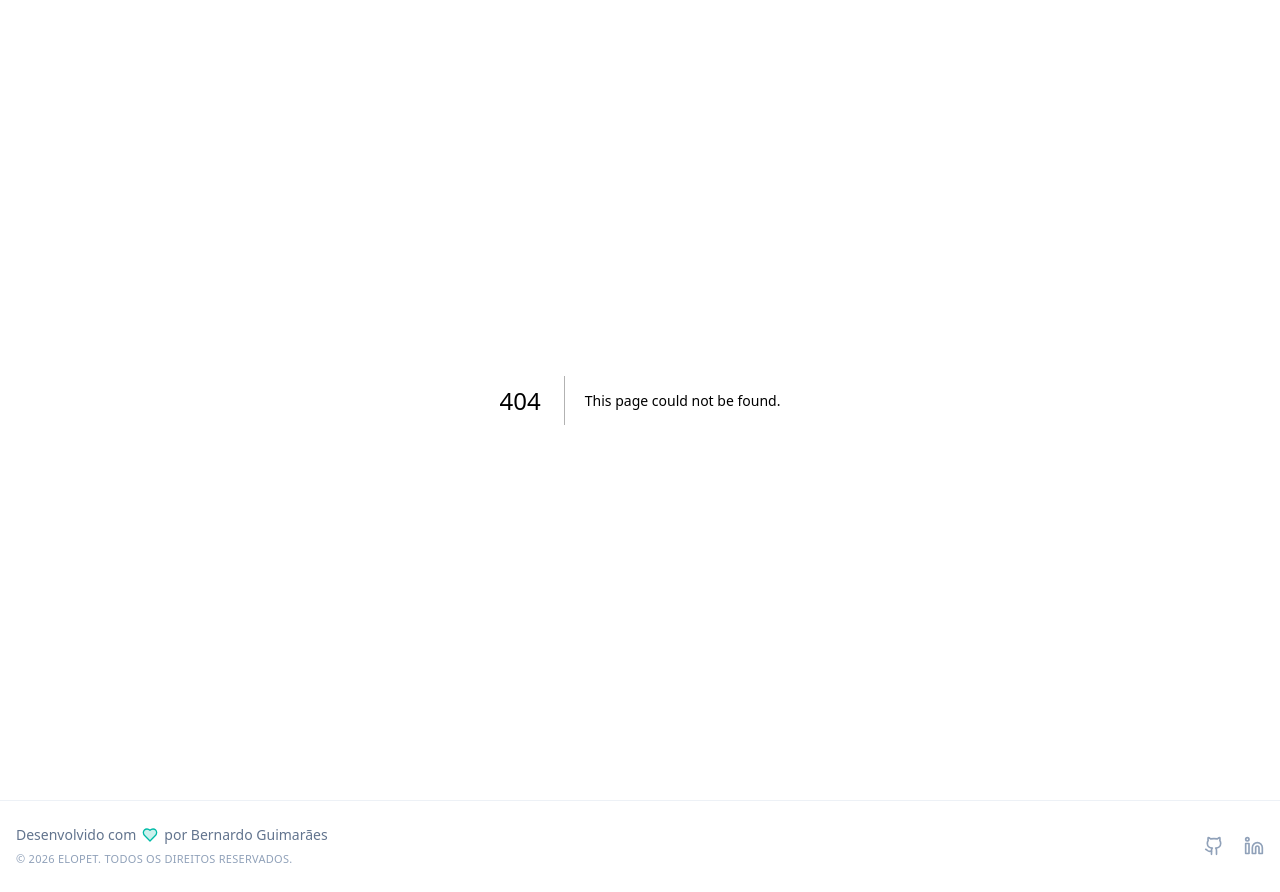
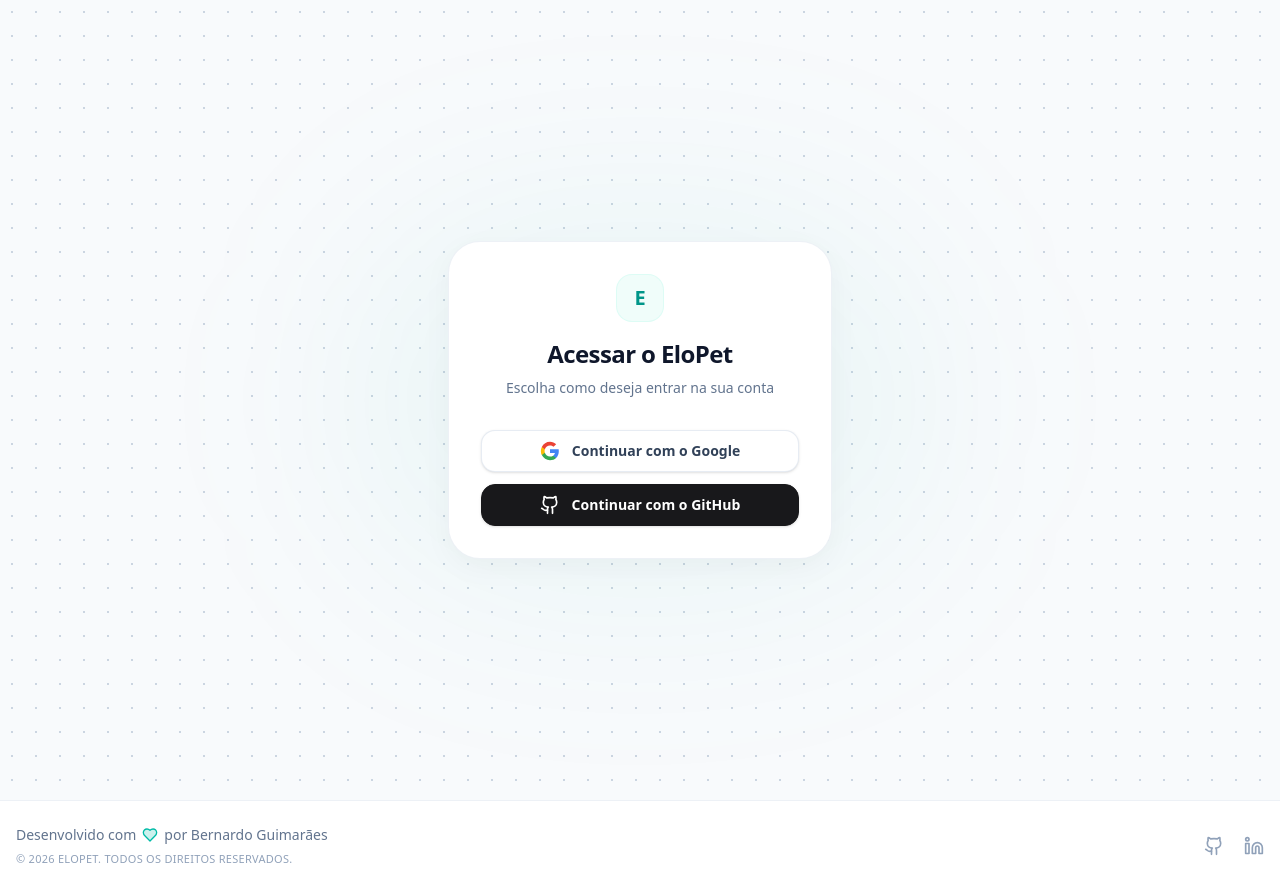
Before and after one commit to Bernardocfguimaraes/EloPet, a Next.js app: page /login in a window 1280 px wide. Before the commit this address had no page. Built offline with nearby package versions, Linux system fonts and the light colour scheme; no server answers.

Commit message:
Provider da Google autenticado

```diff
--- a/next.config.ts
+++ b/next.config.ts
@@ -16,6 +16,10 @@
         protocol: 'https',
         hostname: 'utfs.io',
       },
+      {
+        protocol: 'https',
+        hostname: 'lh3.googleusercontent.com',
+      },
     ],
   }
 };
--- a/src/app/dashboard/me/_actions/create-username.tsx
+++ b/src/app/dashboard/me/_actions/create-username.tsx
@@ -4,6 +4,7 @@
 import { auth } from "@/lib/auth"
 import { prisma } from "@/lib/prisma"
 import { createSlug } from "@/utils/create-slug"
+import { revalidatePath } from "next/cache"
 
 const createUsernameSchema = z.object({
     username:z.string().min(4, "O username precisa ter no mínimo 4 caracteres")
@@ -61,6 +62,8 @@
             }
         });
 
+        revalidatePath("/dashboard/me");
+
         return{
             data:slug,
             error: null
--- a/src/app/dashboard/me/_components/url.tsx
+++ b/src/app/dashboard/me/_components/url.tsx
@@ -1,9 +1,9 @@
 "use client"
 import { Button } from "@/components/ui/button";
 import { createUsername } from "../_actions/create-username";
-import { useState, useEffect } from "react";
+import { useState, useEffect, useRef } from "react";
 import Link from "next/link";
-import { Copy, ExternalLink, Check } from "lucide-react";
+import { Copy, ExternalLink, Check, Loader2 } from "lucide-react";
 
 interface UrlPreviewProps{
   username: string | null;
@@ -13,29 +13,41 @@
   const [error, setError] = useState<null | string>(null);
   const [username, setUsername] = useState(slug);
   const [isCopied, setIsCopied] = useState(false);
+  const [isPending, setIsPending] = useState(false);
   const [origin, setOrigin] = useState("");
+  const formRef = useRef<HTMLFormElement>(null);
 
   useEffect(() => {
     setOrigin(window.location.origin);
   }, []);
 
-  const baseUrl = origin || process.env.NEXT_PUBLIC_HOST_URL || "";
+  const baseUrl = origin || "";
 
-  async function submitAction(formData: FormData) {
+  async function handleSubmit(formData: FormData) {
+    setError(null);
+    setIsPending(true);
+
     const newUsername = formData.get("username") as string;
 
-    if(!newUsername) return;
+    if(!newUsername) {
+      setError("O nome não pode estar vazio");
+      setIsPending(false);
+      return;
+    }
 
+    try {
       const response = await createUsername({ username: newUsername });
 
       if (response.error){
         setError(response.error);
-      return;
+      } else if(response.data){
+        setUsername(response.data);
+        formRef.current?.reset();
       }
-
-    if(response.data){
-      setUsername(response.data);
-      setError(null);
+    } catch (e) {
+      setError("Erro ao salvar. Tente novamente.");
+    } finally {
+      setIsPending(false);
     }
   }
 
@@ -47,10 +59,10 @@
 
   if(username){
     return(
-      <div className="flex flex-col sm:flex-row items-center justify-between gap-4 w-full">
+      <div className="flex flex-col sm:flex-row items-center justify-between gap-4 w-full animate-in fade-in duration-500">
         <div className="flex flex-col sm:flex-row items-center gap-3 w-full overflow-hidden">
           <span className="text-sm font-semibold text-slate-700 whitespace-nowrap">Sua URL:</span>
-          <div className="flex-1 w-full bg-slate-50 border border-slate-200 rounded-lg px-3 py-2 text-sm text-slate-600 flex items-center overflow-hidden shadow-inner">
+          <div className="flex-1 w-full bg-slate-50 border border-slate-200 rounded-lg px-3 py-2 text-sm text-slate-600 flex items-center overflow-hidden shadow-inner font-mono">
              <span className="truncate">{baseUrl}/creator/{username}</span>
           </div>
         </div>
@@ -61,7 +73,7 @@
             variant="outline"
             className="flex-1 sm:flex-none bg-white hover:border-teal-300 hover:text-teal-600 text-zinc-950 h-10 px-4 transition-all shadow-sm"
           >
-            {isCopied ? <Check className="w-4 h-4" /> : <Copy className="w-4 h-4" />}
+            {isCopied ? <Check className="w-4 h-4 text-teal-600" /> : <Copy className="w-4 h-4" />}
           </Button>
           <Link href={`/creator/${username}`} target="_blank" className="flex-1 sm:flex-none">
             <Button variant="outline" className="w-full bg-white hover:bg-slate-50 hover:text-teal-600 hover:border-teal-300 text-zinc-950 border-slate-200 h-10 px-4 shadow-sm transition-all">
@@ -72,24 +84,40 @@
       </div>
     )
   }
+
   return (
-    <form action={submitAction} className="flex flex-col sm:flex-row items-center gap-3 w-full">
+    <div className="relative w-full">
+      <form
+        ref={formRef}
+        action={handleSubmit}
+        className="flex flex-col sm:flex-row items-center gap-3 w-full"
+      >
         <span className="text-sm font-semibold text-slate-700 whitespace-nowrap">Criar URL:</span>
-      <div className="flex-1 flex items-center w-full">
-        <span className="bg-slate-100 border border-r-0 border-slate-200 text-slate-500 px-3 py-2 rounded-l-lg text-sm border-r-transparent">
-          {baseUrl}/creator/
+        <div className="flex-1 flex items-center w-full group">
+          <span className="bg-slate-100 border border-r-0 border-slate-200 text-slate-400 px-3 py-2 rounded-l-xl text-sm transition-colors group-focus-within:border-teal-500/50">
+            {baseUrl.replace("https://", "").replace("http://", "")}/creator/
           </span>
           <input
             type="text"
             name="username"
             placeholder="seu-nome"
-          className="flex-1 border border-slate-200 px-3 py-2 rounded-r-lg text-sm text-slate-700 focus:outline-none focus:ring-2 focus:ring-teal-500/50"
+            disabled={isPending}
+            className="flex-1 border border-slate-200 px-3 py-2 rounded-r-xl text-sm text-slate-700 focus:outline-none focus:ring-2 focus:ring-teal-500/50 focus:border-teal-500/50 transition-all disabled:opacity-50"
           />
         </div>
-      <Button type="submit" className="bg-teal-600 hover:bg-teal-700 text-white transition-colors h-10">
-        Salvar
+        <Button
+          type="submit"
+          disabled={isPending}
+          className="bg-teal-600 hover:bg-teal-700 text-white transition-all h-10 px-6 rounded-xl disabled:opacity-70"
+        >
+          {isPending ? <Loader2 className="w-4 h-4 animate-spin" /> : "Salvar"}
         </Button>
-      {error && <span className="text-red-500 text-xs absolute -bottom-5">{error}</span>}
       </form>
+      {error && (
+        <p className="text-red-500 text-xs font-medium mt-2 absolute left-0">
+          {error}
+        </p>
+      )}
+    </div>
   )
 }
--- /dev/null
+++ b/src/app/login/page.tsx
@@ -0,0 +1,61 @@
+import { signIn } from "@/lib/auth";
+import { Github } from "lucide-react";
+
+export default function LoginPage() {
+  return (
+    <main className="min-h-screen flex items-center justify-center bg-slate-50 relative bg-[radial-gradient(#cbd5e1_1px,transparent_1px)] [background-size:24px_24px] px-4">
+
+      <div className="absolute inset-0 flex items-center justify-center pointer-events-none">
+        <div className="w-[600px] h-[400px] bg-teal-500/5 blur-[100px] rounded-full"></div>
+      </div>
+
+      <div className="w-full max-w-sm bg-white border border-slate-200/60 rounded-[2rem] p-8 shadow-[0_8px_30px_rgb(0,0,0,0.04)] relative z-10 overflow-hidden">
+
+        <div className="text-center mb-8">
+          <div className="w-12 h-12 bg-teal-50 rounded-2xl flex items-center justify-center mx-auto mb-4 border border-teal-100/50">
+            <span className="text-teal-600 font-bold text-xl">E</span>
+          </div>
+          <h1 className="text-2xl font-bold text-slate-900 tracking-tight mb-2">
+            Acessar o EloPet
+          </h1>
+          <p className="text-slate-500 text-sm font-medium">
+            Escolha como deseja entrar na sua conta
+          </p>
+        </div>
+
+        <div className="space-y-3">
+
+          <form
+            action={async () => {
+              "use server"
+              await signIn("google", { redirectTo: "/dashboard/me" })
+            }}
+          >
+            <button type="submit" className="w-full flex items-center justify-center gap-3 bg-white text-slate-700 border border-slate-200/80 px-4 py-2.5 rounded-xl hover:bg-slate-50 hover:border-slate-300 transition-all font-semibold shadow-sm text-sm active:scale-[0.98]">
+              <svg className="w-5 h-5" viewBox="0 0 24 24">
+                <path d="M22.56 12.25c0-.78-.07-1.53-.2-2.25H12v4.26h5.92c-.26 1.37-1.04 2.53-2.21 3.31v2.77h3.57c2.08-1.92 3.28-4.74 3.28-8.09z" fill="#4285F4"/>
+                <path d="M12 23c2.97 0 5.46-.98 7.28-2.66l-3.57-2.77c-.98.66-2.23 1.06-3.71 1.06-2.86 0-5.29-1.93-6.16-4.53H2.18v2.84C3.99 20.53 7.7 23 12 23z" fill="#34A853"/>
+                <path d="M5.84 14.09c-.22-.66-.35-1.36-.35-2.09s.13-1.43.35-2.09V7.07H2.18C1.43 8.55 1 10.22 1 12s.43 3.45 1.18 4.93l2.85-2.22.81-.62z" fill="#FBBC05"/>
+                <path d="M12 5.38c1.62 0 3.06.56 4.21 1.64l3.15-3.15C17.45 2.09 14.97 1 12 1 7.7 1 3.99 3.47 2.18 7.07l3.66 2.84c.87-2.6 3.3-4.53 6.16-4.53z" fill="#EA4335"/>
+              </svg>
+              Continuar com o Google
+            </button>
+          </form>
+
+          <form
+            action={async () => {
+              "use server"
+              await signIn("github", { redirectTo: "/dashboard/me" })
+            }}
+          >
+            <button type="submit" className="w-full flex items-center justify-center gap-3 bg-zinc-900 text-white border border-zinc-900 px-4 py-2.5 rounded-xl hover:bg-zinc-800 hover:border-zinc-800 transition-all font-semibold shadow-sm text-sm active:scale-[0.98]">
+              <Github className="w-5 h-5" />
+              Continuar com o GitHub
+            </button>
+          </form>
+
+        </div>
+      </div>
+    </main>
+  )
+}
--- a/src/app/page.tsx
+++ b/src/app/page.tsx
@@ -3,6 +3,7 @@
 import { ArrowRight, Gift, Heart, Shield, Zap } from "lucide-react";
 import { signIn } from "@/lib/auth";
 import { Squirrel } from "lucide-react";
+import Link from "next/link";
 
 export default function Home() {
 
@@ -45,16 +46,16 @@
               </p>
 
             <div className="pt-4">
-                <form action={handleRegister}>
               <Button
-                    type="submit"
+                asChild
                 size="lg"
                 className="bg-teal-600 hover:bg-teal-800 hover:scale-110 duration-300 transition-all text-white font-medium px-8 h-12"
               >
+                <Link href="/login">
                   Começar agora
                   <ArrowRight className="ml-2 h-4 w-4" />
+                </Link>
               </Button>
-                </form>
             </div>
             </div>
 
--- a/src/lib/auth.ts
+++ b/src/lib/auth.ts
@@ -3,10 +3,11 @@
 import { PrismaAdapter } from "@auth/prisma-adapter"
 import { prisma } from "@/lib/prisma"
 import type { Adapter } from "next-auth/adapters"
+import Google from "next-auth/providers/google"
 
 export const { handlers, signIn, signOut, auth } = NextAuth({
   secret: process.env.AUTH_SECRET!,
   trustHost: true,
   adapter: PrismaAdapter(prisma) as Adapter,
-  providers: [GitHub],
+  providers: [GitHub, Google],
 })
```
Lines whose indentation alone changed are shown as unchanged.
